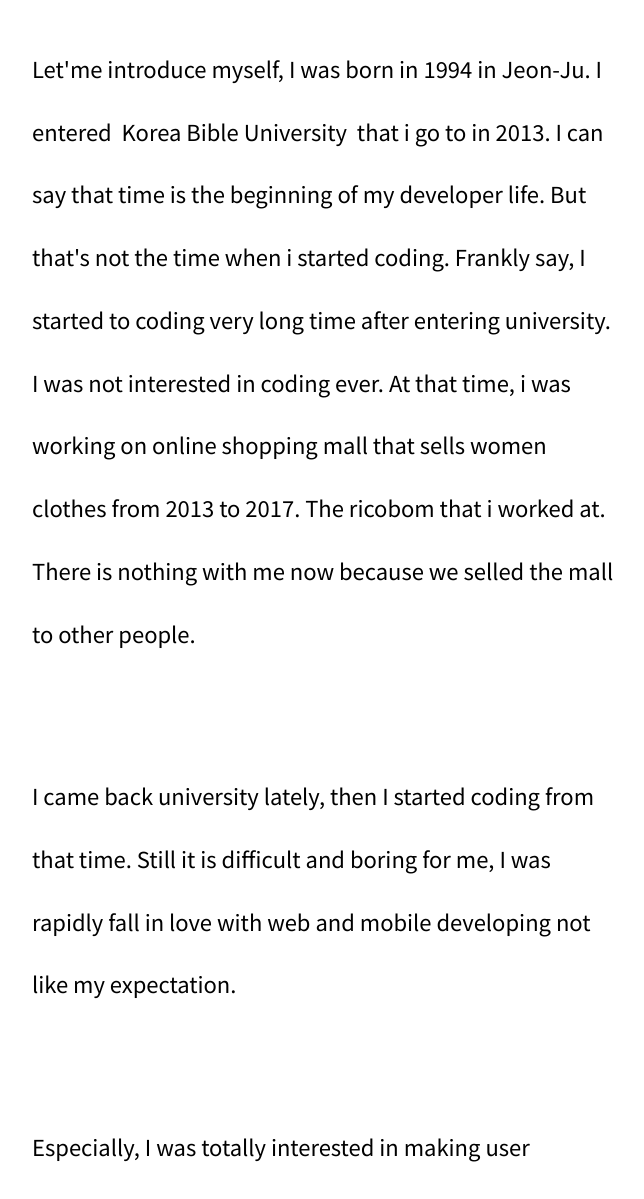
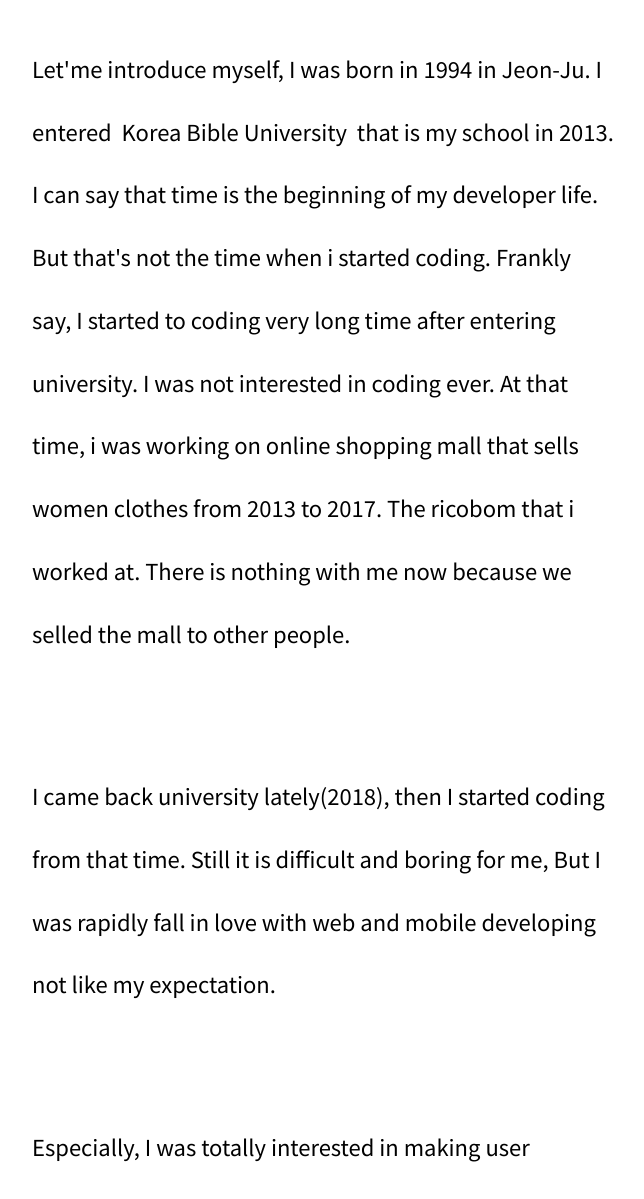
Before and after one commit to donggyushin/my-portfolio-client, a React (Create React App) app: page / in a window 1280 px wide. Shown: the part 3721-4920 px from the top of the page, without its empty margins (427-1071 px from the left). Built offline with nearby package versions, Linux system fonts and the light colour scheme.

Commit message:
Fix wrong characters

```diff
--- a/src/components/mystory/mystory.js
+++ b/src/components/mystory/mystory.js
@@ -32,7 +32,7 @@ class MyStory extends React.Component {
                 &nbsp;
 
 
-                that i go to in 2013.
+                that is my school in 2013.
                 I can say that time is the beginning of my developer life.
                 But that's not the time when i started coding. Frankly say, I started to coding very long time after entering university.
                 I was not interested in coding ever.
@@ -43,7 +43,7 @@ class MyStory extends React.Component {
                 height: 100
             }} />
             <SmallText >
-                I came back university lately, then I started coding from that time. Still it is difficult and boring for me,
+                I came back university lately(2018), then I started coding from that time. Still it is difficult and boring for me, But
                 I was rapidly fall in love with web and mobile developing not like my expectation.
             </SmallText>
             <div style={{
```
